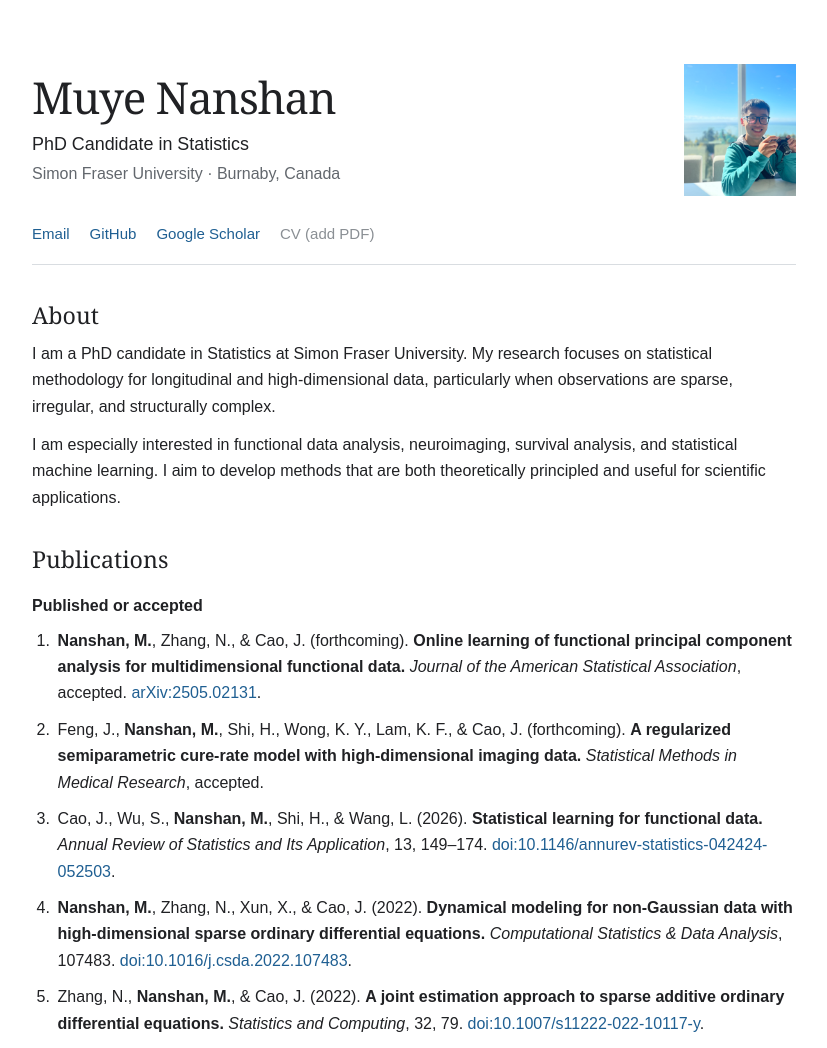
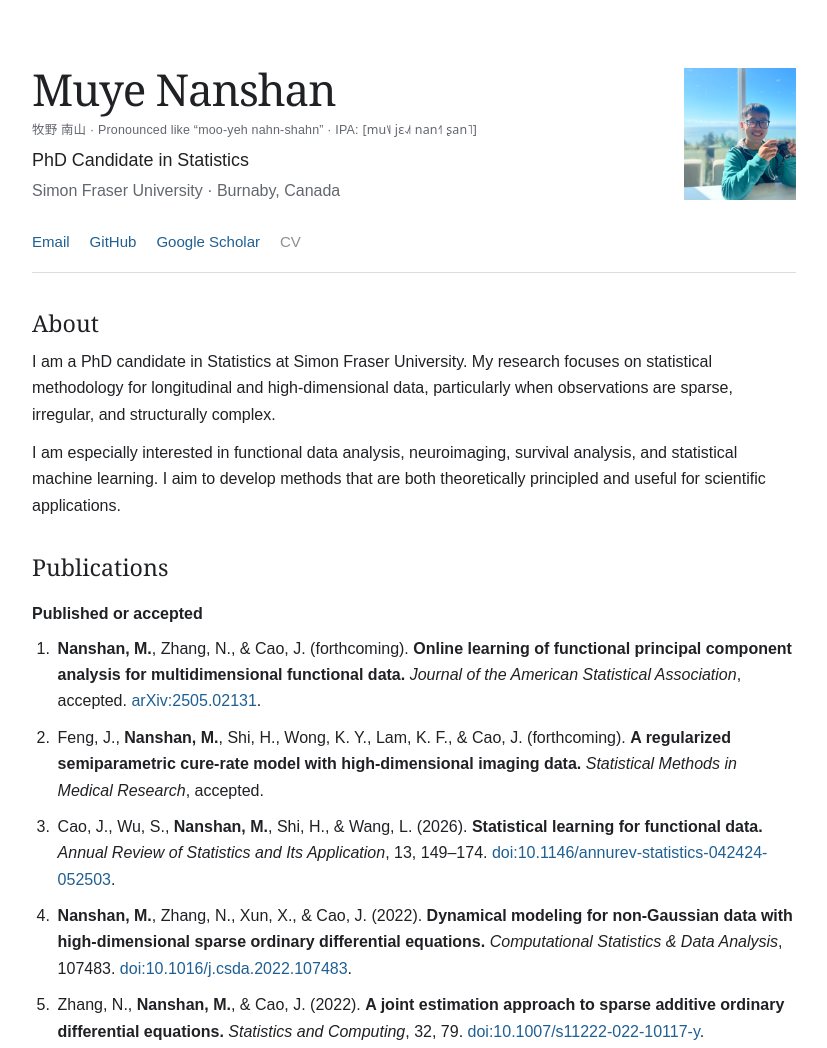
Before and after one commit to mynanshan/mynanshan.github.io, a plain HTML site: page index.html in a window 1280 px wide. Shown: the top 1048 px of the page, without its empty margins (226-1053 px from the left). Drawn offline with Linux system fonts and the light colour scheme.

Commit message:
Update names and titles

```diff
--- a/index.html
+++ b/index.html
@@ -12,6 +12,7 @@
     <header class="site-header">
       <div>
         <h1>Muye Nanshan</h1>
+        <p class="name-pronunciation"><span lang="zh-Hans">牧野 南山</span> <span aria-hidden="true">·</span> Pronounced like “moo-yeh nahn-shahn” <span aria-hidden="true">·</span> IPA: <span class="ipa" lang="zh-Latn-fonipa">[mu˥˩ jɛ˨˩˦ nan˧˥ ʂan˥]</span></p>
         <p class="position">PhD Candidate in Statistics</p>
         <p class="affiliation">Simon Fraser University · Burnaby, Canada</p>
       </div>
@@ -24,7 +25,7 @@
       <a href="https://github.com/mynanshan">GitHub</a>
       <a href="https://scholar.google.com/citations?user=hkFvkN4AAAAJ">Google Scholar</a>
       <!-- After adding assets/cv.pdf, replace the span with: <a href="assets/cv.pdf">CV</a> -->
-      <span class="disabled-link">CV (add PDF)</span>
+      <span class="disabled-link">CV</span>
     </nav>
 
     <section>
--- a/style.css
+++ b/style.css
@@ -8,6 +8,9 @@ a:focus-visible { outline:2px solid var(--link); outline-offset:3px; }
 .page { margin:0 auto; max-width:820px; padding:64px 28px 40px; }
 .site-header { align-items:center; display:flex; gap:32px; justify-content:space-between; }
 h1 { font:500 2.75rem/1.15 Georgia,"Times New Roman",serif; letter-spacing:-.025em; margin:0 0 7px; }
+.name-pronunciation { color:var(--muted); font-size:.78rem; letter-spacing:.015em; line-height:1.4; margin:-1px 0 7px; }
+.pronunciation-guide { color:var(--text); font-weight:600; white-space:nowrap; }
+.ipa { font-family:"Noto Sans","Segoe UI",Arial,sans-serif; white-space:nowrap; }
 .position { font-size:1.12rem; margin:0; }
 .affiliation { color:var(--muted); margin:2px 0 0; }
 .photo-placeholder { align-items:center; background:#f1f3f4; border:1px solid var(--line); color:#8a8f94; display:flex; flex:0 0 112px; font-size:.82rem; height:132px; justify-content:center; }
```
